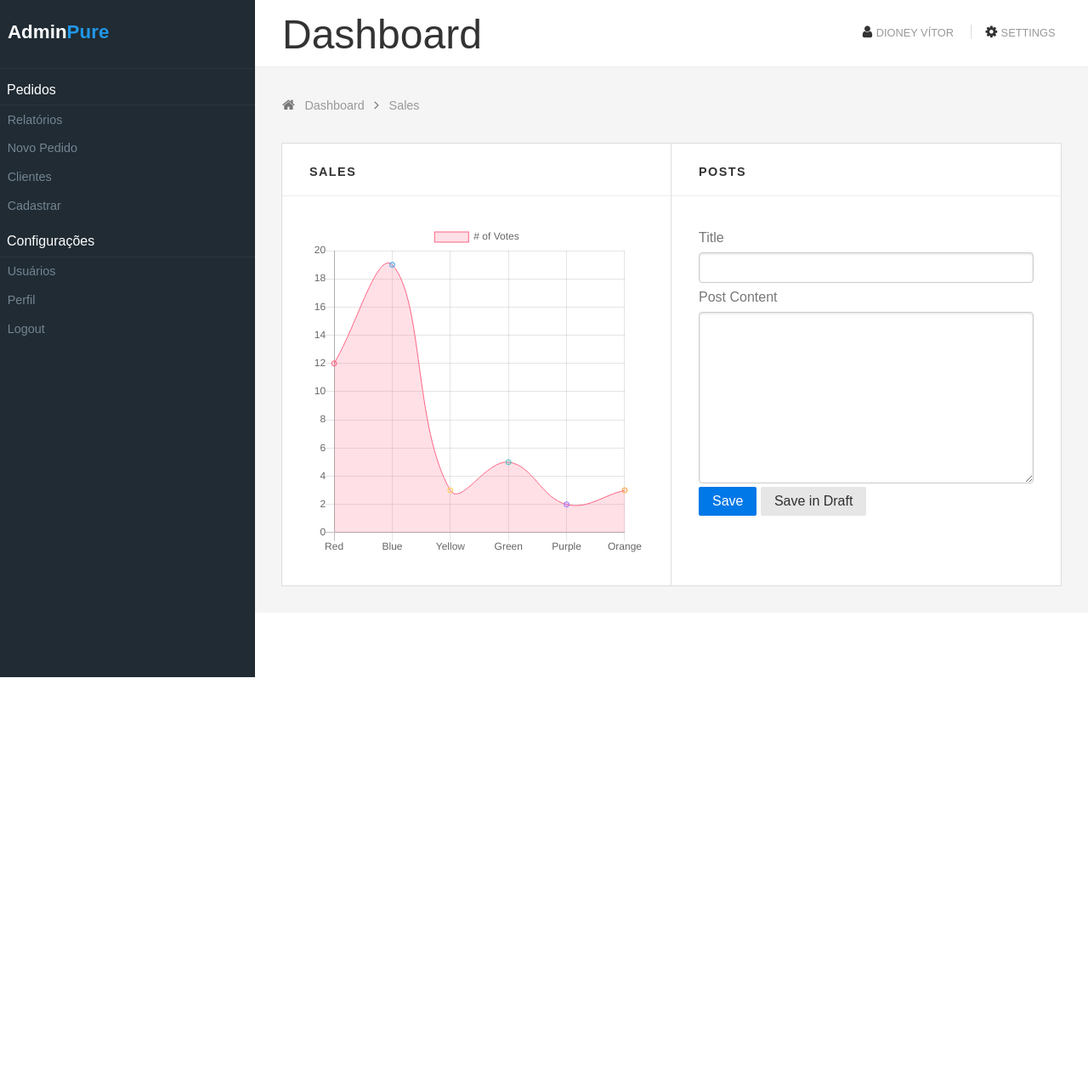
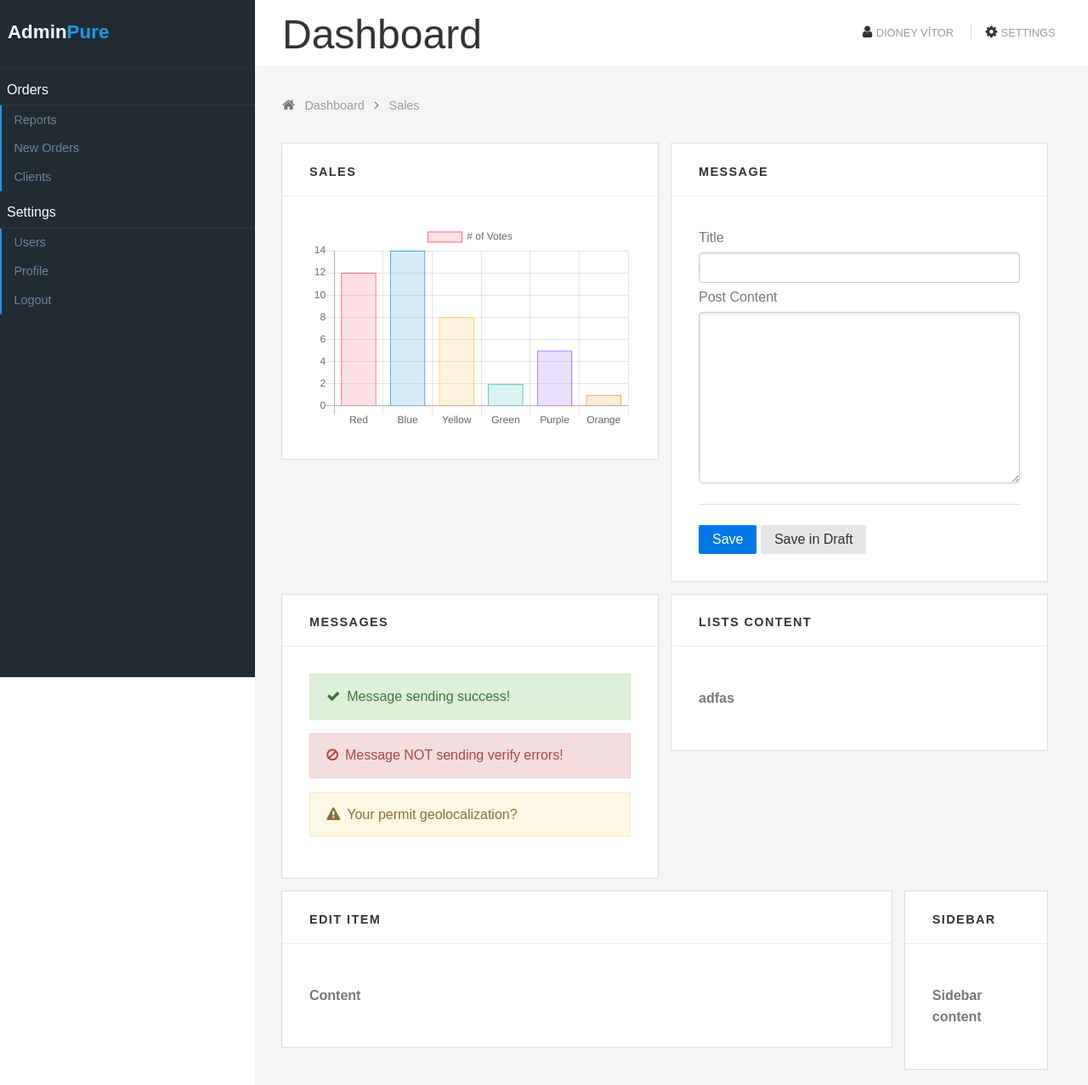
Before and after one commit to dioney/adminpure, a website: page index.html in a window 1280 px wide. Shown: the part 3-1280 px from the top of the page at 85% size. Before the commit the page ends 800 px from the top, so only its background shows below. Drawn offline with nearby package versions, Linux system fonts and the light colour scheme.

Commit message:
Create messages alerts, spacing between blocks, small adjustments sidebar menu and other features

```diff
--- a/assets/style.css
+++ b/assets/style.css
@@ -39,9 +39,8 @@ This is the parent `<div>` that contains the menu and the content area.
 The content `<div>` is where all your content goes.
 */
 .content {
-    margin: 0 auto;
+    margin: 0 0;
     padding: 2em;
-    margin-bottom: 50px;
     line-height: 1.6em;
     background: #f5f5f5;
 }
@@ -71,20 +70,52 @@ The content `<div>` is where all your content goes.
     color: #888;
 }
 
-.box{
+
+.box-content{
+    padding: 2em;
+}
+
+.l-box .header-title{
+    text-transform: uppercase;
+    letter-spacing: 0.1em;
+    font-size: .9em;
+}
+
+.l-box{
+    margin: 0 1em 1em 0;
     background: #fff;
     outline: 1px solid #ddd;
 }
 
-    .box-content{
-        padding: 2em;
-    }
+.msg{
+    padding: 0.8em 1.2em;
+    border: 1px solid #ddd;
+    display: block;
+    margin-bottom: 1em;
+    font-weight: normal;
+}
 
-    .box .header-title{
-        text-transform: uppercase;
-        letter-spacing: 0.1em;
-        font-size: .9em;
-    }
+.msg .fa{
+    margin-right: 0.5em;
+}
+
+.success{
+    background: #dff0d8;
+    color: #3c763d;
+    border-color: #d6e9c6;
+}
+
+.error{
+    background: #f2dede;
+    color: #ad4442;
+    border-color: #ebccd1;
+}
+
+.alert{
+    background: #fcf8e3;
+    color: #8a6d3b;
+    border-color: #faebcc;
+}
 
 .breadcrumb{
     margin-bottom: 2em;
@@ -143,6 +174,13 @@ The content `<div>` is where all your content goes.
     font-weight: normal;
 }
 
+hr{
+    display: block;
+    border: 0;
+    border-top: 1px solid #ddd;
+    margin: 1.5em 0;
+}
+
 
 
 /*
@@ -168,7 +206,7 @@ appears on the left side of the page.
     #menu a {
         color: #738492;
         border: none;
-        padding: 0.6em 0 0.6em 0.6em;
+        padding: 0.6em 0 0.6em 1em;
         font-size: 0.9em;
         font-weight: normal;
         -webkit-transition: all 0.2s ease-out;
@@ -176,6 +214,7 @@ appears on the left side of the page.
         -ms-transition: all 0.2s ease-out;
         -o-transition: all 0.2s ease-out;
         transition: all 0.2s ease-out;
+        border-left: 2px solid #2097e6;
     }
 
     /*
--- a/index.html
+++ b/index.html
@@ -20,17 +20,16 @@
 		<nav class="pure-menu">
 			<h1 class="site-logo">Admin<strong>Pure<strong></h1>
 			<div class="menu-item-divided"></div>
-			<h2 class="pure-menu-heading">Pedidos</h2>
+			<h2 class="pure-menu-heading">Orders</h2>
 			<ul class="pure-menu-list">
-				<li class="pure-menu-item"><a href="#" class="pure-menu-link">Relatórios</a></li>
-				<li class="pure-menu-item"><a href="#" class="pure-menu-link">Novo Pedido</a></li>
-				<li class="pure-menu-item"><a href="#" class="pure-menu-link">Clientes</a></li>
-				<li class="pure-menu-item"><a href="#" class="pure-menu-link">Cadastrar</a></li>
+				<li class="pure-menu-item"><a href="#" class="pure-menu-link">Reports</a></li>
+				<li class="pure-menu-item"><a href="#" class="pure-menu-link">New Orders</a></li>
+				<li class="pure-menu-item"><a href="#" class="pure-menu-link">Clients</a></li>
 			</ul>
-			<h2 class="pure-menu-heading">Configurações</h2>
+			<h2 class="pure-menu-heading">Settings</h2>
 			<ul class="pure-menu-list">
-				<li class="pure-menu-item"><a href="#" class="pure-menu-link">Usuários</a></li>
-				<li class="pure-menu-item"><a href="#" class="pure-menu-link">Perfil</a></li>
+				<li class="pure-menu-item"><a href="#" class="pure-menu-link">Users</a></li>
+				<li class="pure-menu-item"><a href="#" class="pure-menu-link">Profile</a></li>
 				<li class="pure-menu-item"><a href="#" class="pure-menu-link">Logout</a></li>
 			</ul>
 		</nav>
@@ -58,20 +57,22 @@
 			</div>
 			<div class="pure-g">
 				<div class="pure-u-1-2 box">
+					<div class="l-box">
+						<script src="forms.html"></script>
 						<div class="header">
 							<h3 class="header-title">Sales</h3>
 						</div>
 						<div class="box-content">
-							<canvas id="myChart" width="400" height="400"></canvas>
+							<canvas id="myChart" width="400" height="260"></canvas>
 							<script>
 								var ctx = document.getElementById("myChart");
 								var myChart = new Chart(ctx, {
-								    type: 'line',
+								    type: 'bar',
 								    data: {
 								        labels: ["Red", "Blue", "Yellow", "Green", "Purple", "Orange"],
 								        datasets: [{
 								            label: '# of Votes',
-								            data: [12, 19, 3, 5, 2, 3],
+								            data: [12, 14, 8, 2, 5, 1],
 								            backgroundColor: [
 								                'rgba(255, 99, 132, 0.2)',
 								                'rgba(54, 162, 235, 0.2)',
@@ -104,9 +105,11 @@
 							</script>
 						</div>
 					</div>
+				</div>
 				<div class="pure-u-1-2 box">
+					<div class="l-box">
 						<div class="header">
-						<h3 class="header-title">Posts</h3>
+							<h3 class="header-title">Message</h3>
 						</div>
 						<div class="box-content">
 							<form class="pure-form pure-form-stacked">
@@ -118,6 +121,8 @@
 										<label for="post">Post Content</label>
 										<textarea id="post" rows="10" class="pure-u-1-1"></textarea>
 
+										<hr>
+
 										<button class="pure-button pure-button-primary">Save</button>
 										<button class="pure-button">Save in Draft</button>
 									</div>
@@ -127,6 +132,57 @@
 					</div>
 				</div>
 			</div>
+
+			<div class="pure-g">
+				<div class="pure-u-1-2 box">
+					<div class="l-box">
+						<div class="header">
+							<h3 class="header-title">Messages</h3>
+						</div>
+						<div class="box-content">
+							<span class="msg success"><i class="fa fa-check"></i>Message sending success!</span>
+							<span class="msg error"><i class="fa fa-ban"></i>Message NOT sending verify errors!</span>
+							<span class="msg alert"><i class="fa fa-exclamation-triangle"></i>Your permit geolocalization?</span>
+						</div>
+					</div>
+				</div>
+				<div class="pure-u-1-2 box">
+					<div class="l-box">
+						<div class="header">
+							<h3 class="header-title">Lists Content</h3>
+						</div>
+						<div class="box-content">
+							<p>adfas</p>
+						</div>
+					</div>
+				</div>
+			</div>
+
+			<div class="pure-g">
+				<div class="pure-u-4-5">
+					<div class="l-box">
+						<div class="header">
+							<h3 class="header-title">Edit Item</h3>
+						</div>
+						<div class="box-content">
+							<p>Content</p>
+						</div>
+					</div>
+				</div>
+				<div class="pure-u-1-5">
+					<div class="l-box">
+						<div class="header">
+							<h3 class="header-title">Sidebar</h3>
+						</div>
+						<div class="box-content">
+							<p>Sidebar content</p>
+						</div>
+					</div>
+
+				</div>
+			</div>
+
+		</div>
 	</div>
 
 <script src="assets/functions.js"></script>
```
Lines whose indentation alone changed are shown as unchanged.
